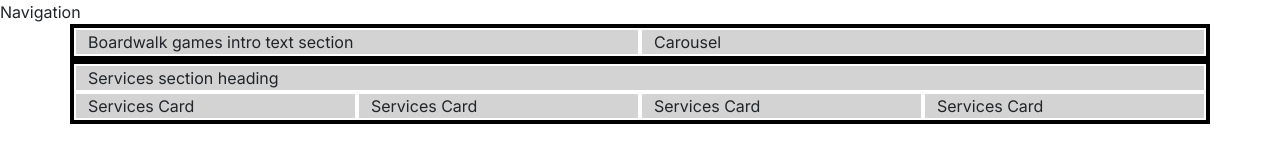
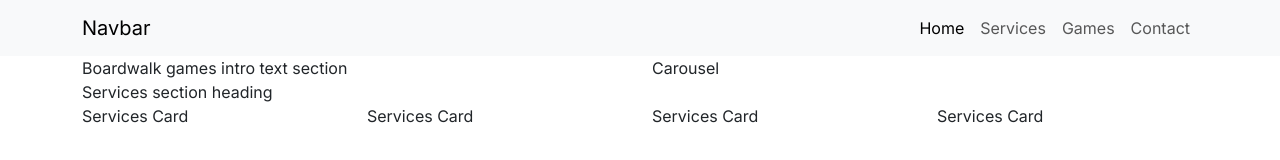
Before and after one commit to sims-bit/boardwalk-games, a plain HTML site: page index.html in a window 1280 px wide. Shown: the top 160 px of the page. Drawn offline with nearby package versions, Linux system fonts and the light colour scheme; a web font is replaced by a local one.

Commit message:
Add homepage navigation

```diff
--- a/assets/css/styles.css
+++ b/assets/css/styles.css
@@ -25,7 +25,7 @@ h1, h2, h3 {
   color: var(--highlight-color);
 }
 
-/*grid visualisation css for testing*/
+/*grid visualisation css for testing
 .container, .row {
   border: 2px solid black;
 }
@@ -34,3 +34,4 @@ h1, h2, h3 {
   border: 2px solid white;
   background-color: lightgrey;
 }
+  */
--- a/index.html
+++ b/index.html
@@ -1,9 +1,11 @@
 <!DOCTYPE html>
 <html lang="en">
+
 <head>
     <meta charset="UTF-8">
     <meta name="viewport" content="width=device-width, initial-scale=1">
-    <meta name="description" content="Boardwalk Games, your ultimate gaming retreat!  Perfect for casual gamers, enthusiasts, and student gatherings.  Visit us for your next adventure in board gaming.">
+    <meta name="description"
+        content="Boardwalk Games, your ultimate gaming retreat!  Perfect for casual gamers, enthusiasts, and student gatherings.  Visit us for your next adventure in board gaming.">
     <title>Boardwalk Games | Home</title>
 
     <!-- favicons generated by favicon.io -->
@@ -20,9 +22,35 @@
     <link rel="stylesheet" href="assets/css/styles.css">
 </head>
 <!--Classes on body set to work with mt-auto on footer to ensure it always stays at the bottom of the page-->
+
 <body class="d-flex flex-column min-vh-100">
     <!--Navigation-->
-    <div>Navigation</div>
+    <!---->
+    <nav class="navbar navbar-expand-lg bg-body-tertiary">
+        <div class="container">
+            <a class="navbar-brand" href="index.html">Navbar</a>
+            <button class="navbar-toggler" type="button" data-bs-toggle="collapse" data-bs-target="#navbarNav"
+                aria-controls="navbarNav" aria-expanded="false" aria-label="Toggle navigation">
+                <span class="navbar-toggler-icon"></span>
+            </button>
+            <div class="collapse navbar-collapse" id="navbarNav">
+                <ul class="navbar-nav ms-auto">
+                    <li class="nav-item">
+                        <a class="nav-link active" aria-current="page" href="#">Home</a>
+                    </li>
+                    <li class="nav-item">
+                        <a class="nav-link" href="#">Services</a>
+                    </li>
+                    <li class="nav-item">
+                        <a class="nav-link" href="game-library.html">Games</a>
+                    </li>
+                    <li class="nav-item">
+                        <a class="nav-link" href="#">Contact</a>
+                    </li>
+                </ul>
+            </div>
+        </div>
+    </nav>
 
     <!--Header with carousel-->
     <header class="container">
@@ -61,9 +89,12 @@
 
 
     <!--Bootstrap Js-->
-    <script src="https://cdn.jsdelivr.net/npm/bootstrap@5.3.3/dist/js/bootstrap.bundle.min.js" integrity="sha384-YvpcrYf0tY3lHB60NNkmXc5s9fDVZLESaAA55NDzOxhy9GkcIdslK1eN7N6jIeHz" crossorigin="anonymous"></script>
+    <script src="https://cdn.jsdelivr.net/npm/bootstrap@5.3.3/dist/js/bootstrap.bundle.min.js"
+        integrity="sha384-YvpcrYf0tY3lHB60NNkmXc5s9fDVZLESaAA55NDzOxhy9GkcIdslK1eN7N6jIeHz"
+        crossorigin="anonymous"></script>
 
     <!--Fontawesome kit-->
     <script src="https://kit.fontawesome.com/c2ddecfd74.js" crossorigin="anonymous"></script>
 </body>
+
 </html>
```
Lines whose indentation alone changed are shown as unchanged.
